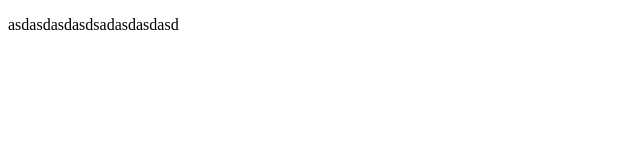
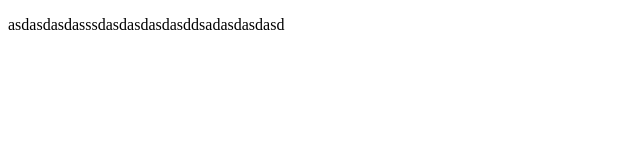
Before and after one commit to PrisakaruM/Test, a plain HTML site: page index.html in a window 1280 px wide. Shown: the whole page, without its empty margins (0-640 px from the left). Drawn offline with Linux system fonts and the light colour scheme.

Commit message:
tree commit

```diff
--- a/index.html
+++ b/index.html
@@ -7,6 +7,6 @@
     <title>Document</title>
 </head>
 <body>
-    <p>asdasdasdasdsadasdasdasd</p>
+    <p>asdasdasdasssdasdasdasdasddsadasdasdasd</p>
 </body>
 </html>
```
